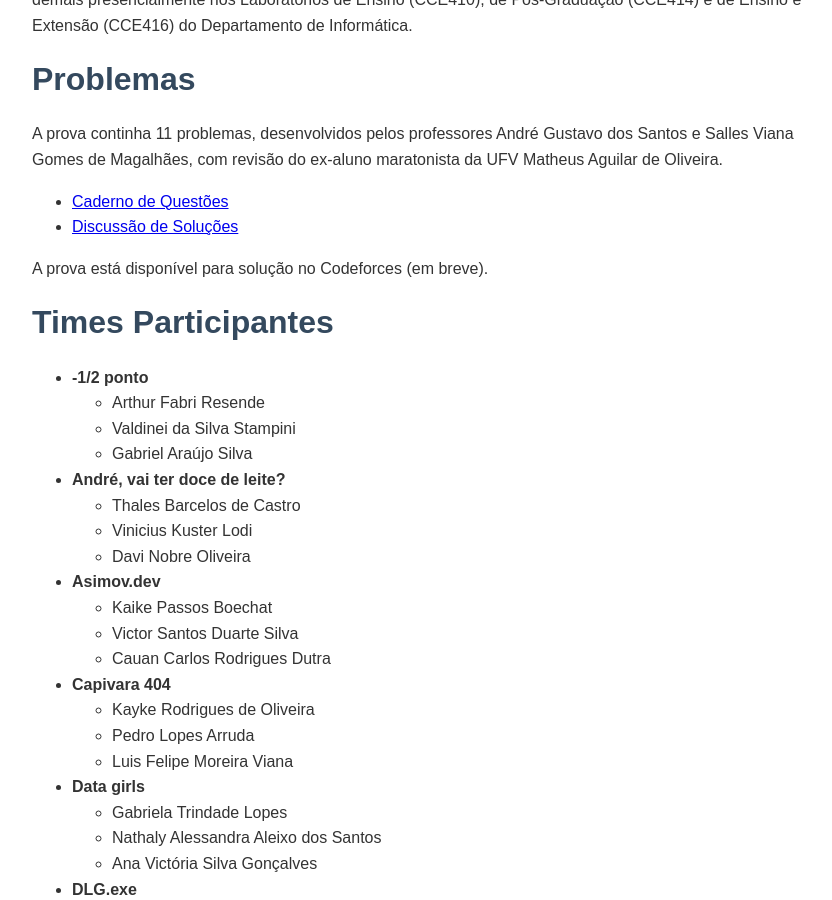
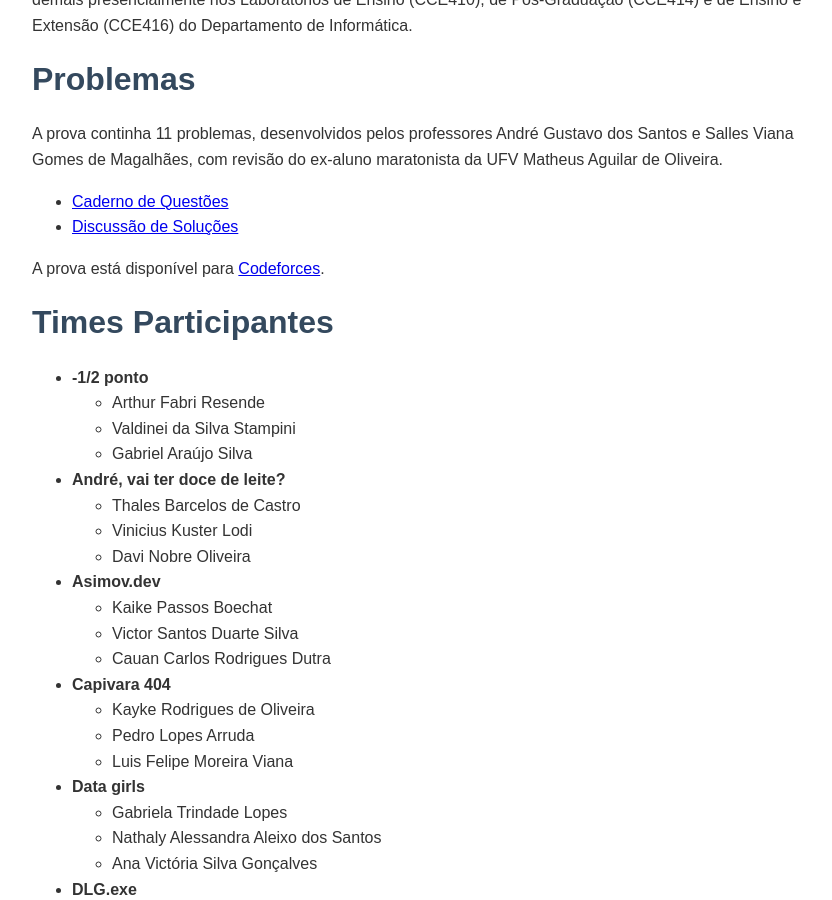
Before and after one commit to maratonaufv/maratona-si, a Jekyll site: the page built from history/maratona_si2026/index.md, in a window 1280 px wide and 900 px high, scrolled down 1085 px. Shown: the whole window, without its empty margins (208-1040 px from the left). Built offline with Jekyll 4.4.1, drawn with Linux system fonts in a browser that asks for light colours; some web fonts are replaced.

Commit message:
codeforces link 2026

```diff
--- a/history/maratona_si2026/index.md
+++ b/history/maratona_si2026/index.md
@@ -55,7 +55,7 @@ A prova continha 11 problemas, desenvolvidos pelos professores André Gustavo do
 - [Caderno de Questões]({{ page.problems | relative_url}})
 - [Discussão de Soluções]({{ page.solutions | relative_url}})
 
-A prova está disponível para solução no Codeforces (em breve).<!--[Codeforces](https://codeforces.com/group/ZUukhOS6Bj/contest/712258).-->
+A prova está disponível para [Codeforces](https://codeforces.com/group/ZUukhOS6Bj/contest/712258).
 
 ## **Times Participantes**
 
```
